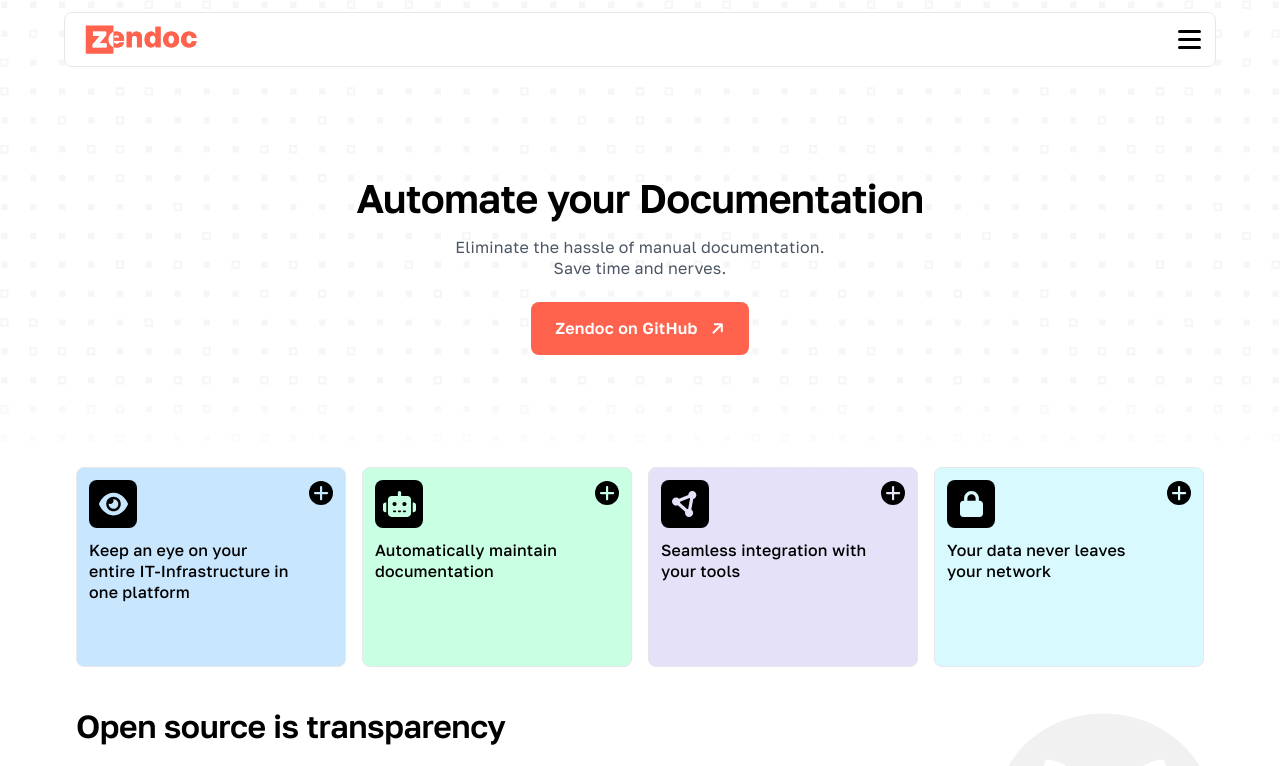
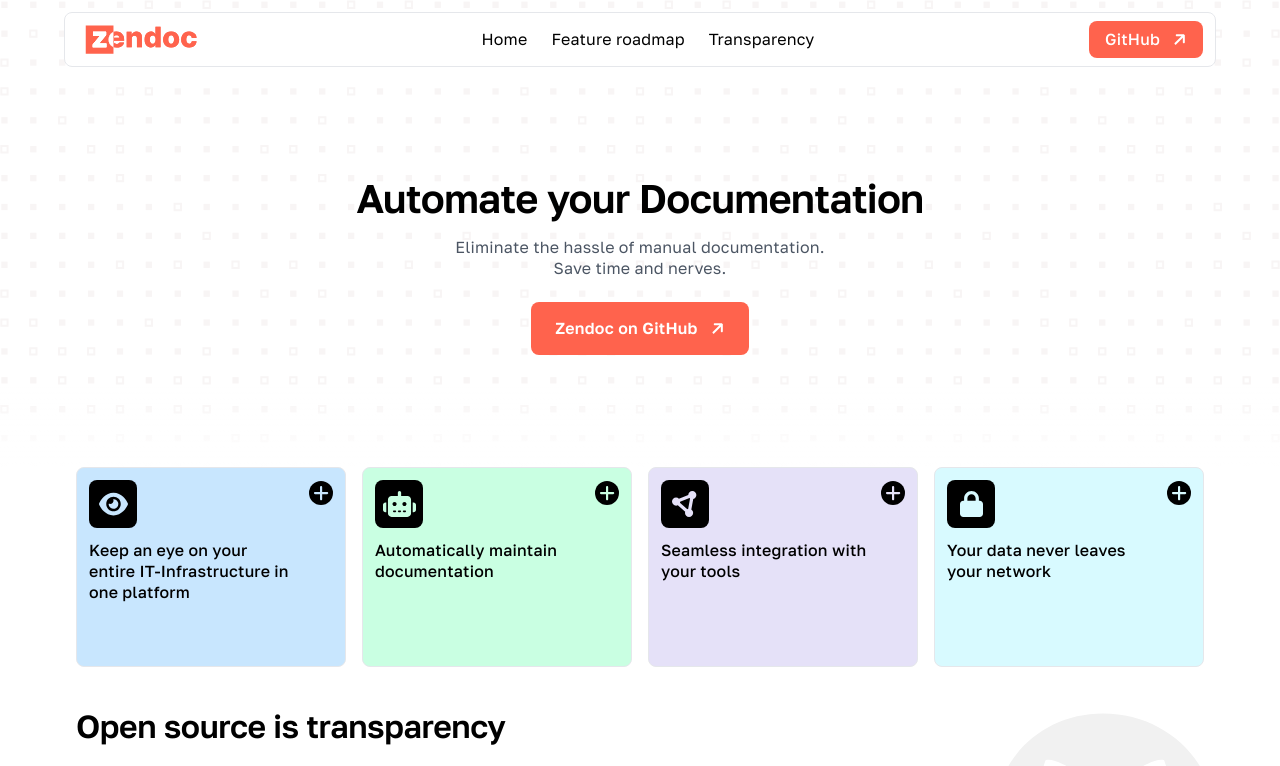
Before and after one commit to zendoc-io/zendoc.io, a Next.js app: page / in a window 1280 px wide. Shown: the top 766 px of the page. Built offline with nearby package versions, Linux system fonts and the light colour scheme.

Commit message:
ADD: Desktop navigation

```diff
--- a/src/app/(default)/layout.tsx
+++ b/src/app/(default)/layout.tsx
@@ -18,7 +18,6 @@
     subpaths?: {
       name: string;
       link: string;
-      image: string;
       description?: string;
     }[];
   }[] = [
@@ -32,7 +31,7 @@
       <header>
         <Header paths={paths} />
       </header>
-      <main className="min-h-screen">{children}</main>
+      <main>{children}</main>
       <footer className="bg-primary px-3 py-5 text-white">
         <div className="mx-auto max-w-6xl">
           <div className="mb-16">
--- a/src/app/globals.css
+++ b/src/app/globals.css
@@ -24,8 +24,7 @@
   border-radius: 1px;
   top: 50%;
   right: 0;
-  background: black;
-  transition: all 0.3s ease;
+  background: currentColor;
 }
 
 .link--dropdown::before {
--- a/src/components/common/BaseButton.tsx
+++ b/src/components/common/BaseButton.tsx
@@ -1,11 +1,11 @@
 import React from "react";
 import Link from "next/link";
 
-type Props = {
+export type BaseButtonProps = {
   children?: React.ReactNode;
   icon?: React.ReactNode;
   iconPosition?: "left" | "right";
-  type?: "primary" | "secondary";
+  type?: "primary" | "secondary" | "small";
   href?: string;
   newTab?: boolean;
 };
@@ -17,12 +17,14 @@
   type = "primary",
   href,
   newTab = false,
-}: Props) {
+}: BaseButtonProps) {
   const classes = {
     primary:
       "w-fit flex items-center gap-3 rounded-lg bg-primary p-4 px-6 font-semibold text-white tracking-[0.016rem] hover:bg-primary-dark",
     secondary:
       "w-fit flex items-center gap-3 rounded-lg bg-white p-4 px-6 font-semibold text-black border border-black tracking-[0.016rem] hover:bg-black hover:text-white",
+    small:
+      "w-fit flex items-center gap-3 rounded-lg bg-primary p-2 px-4 font-medium text-white tracking-[0.014rem] hover:bg-primary-dark",
   }[type];
 
   return href ? (
--- a/src/components/common/BaseLink.tsx
+++ b/src/components/common/BaseLink.tsx
@@ -1,12 +1,13 @@
 import React from "react";
 import BaseButton from "./BaseButton";
 import ArrowIcon from "@/public/icons/arrow.svg";
+import type { BaseButtonProps } from "./BaseButton";
 
 type Props = {
   href: string;
   newTab?: boolean;
   children?: React.ReactNode;
-  type?: "primary" | "secondary";
+  type?: BaseButtonProps["type"];
   hideIcon?: boolean;
 };
 
--- a/src/components/footer/FooterLink.tsx
+++ b/src/components/footer/FooterLink.tsx
@@ -12,7 +12,7 @@
     <Link
       href={href}
       target={newTab ? "_blank" : "_self"}
-      className="underline-offset-2 hover:underline"
+      className="underline-offset-4 hover:underline"
     >
       {children}
     </Link>
--- a/src/components/header/BurgerMenu.tsx
+++ b/src/components/header/BurgerMenu.tsx
@@ -55,7 +55,7 @@
       </div>
       <h2 className="ml-6 mt-10 text-xs uppercase opacity-60">Navigation</h2>
       <div className="mt-4 h-[1px] w-full bg-gray-500"></div>
-      <div className="px-6">
+      <nav className="px-6">
         {paths.map((path, pathIndex) =>
           path.subpaths ? (
             <div className="block text-3xl" key={`path-${pathIndex}`}>
@@ -115,7 +115,7 @@
             </a>
           ),
         )}
-      </div>
+      </nav>
     </div>
   );
 }
--- a/src/components/header/Header.tsx
+++ b/src/components/header/Header.tsx
@@ -5,6 +5,7 @@
 import LogoIcon from "@/public/logo.svg";
 import BurgerIcon from "@/public/icons/burger.svg";
 import BurgerMenu from "@/src/components/header/BurgerMenu";
+import BaseLink from "../common/BaseLink";
 
 type Props = {
   paths: {
@@ -23,13 +24,52 @@
 
   return (
     <div>
-      <div className="fixed left-1/2 top-0 z-10 mt-3 flex w-[calc(100%-1.5rem)] max-w-6xl -translate-x-1/2 transform justify-between rounded-lg border bg-white p-3">
-        <Link href="/">
+      <div className="fixed left-1/2 top-0 z-10 mt-3 flex w-[calc(100%-1.5rem)] max-w-6xl -translate-x-1/2 transform justify-between rounded-lg border bg-white px-3">
+        <Link href="/" className="my-auto py-3 md:py-0">
           <LogoIcon width={130} />
         </Link>
-        <button onClick={() => setShowBurger(true)}>
+        <nav className="hidden items-center gap-6 md:flex">
+          {paths.map((path, index) => (
+            <div key={index}>
+              {path.subpaths ? (
+                <div className="group relative py-4 transition-colors hover:text-primary">
+                  <div className="link--dropdown mr-4 cursor-pointer">
+                    {path.name}
+                  </div>
+                  <div className="pointer-events-none absolute left-0 top-full w-64 border-t-2 border-primary bg-white px-2 pt-[17px] text-black opacity-0 shadow-lg transition-opacity group-hover:pointer-events-auto group-hover:opacity-100">
+                    <div className="grid">
+                      {path.subpaths.map((subpath) => (
+                        <Link
+                          key={subpath.link}
+                          href={subpath.link}
+                          className="w-fit px-3 pb-3 hover:text-primary"
+                        >
+                          {subpath.name}
+                        </Link>
+                      ))}
+                    </div>
+                  </div>
+                </div>
+              ) : (
+                <Link
+                  key={path.link}
+                  href={path.link}
+                  className="block py-4 transition-colors hover:text-primary"
+                >
+                  {path.name}
+                </Link>
+              )}
+            </div>
+          ))}
+        </nav>
+        <button className="md:hidden" onClick={() => setShowBurger(true)}>
           <BurgerIcon width={27} />
         </button>
+        <div className="hidden items-center gap-2 md:flex">
+          <BaseLink href="https://github.com/zendoc-io" newTab type="small">
+            GitHub
+          </BaseLink>
+        </div>
       </div>
       <BurgerMenu
         paths={paths}
```
